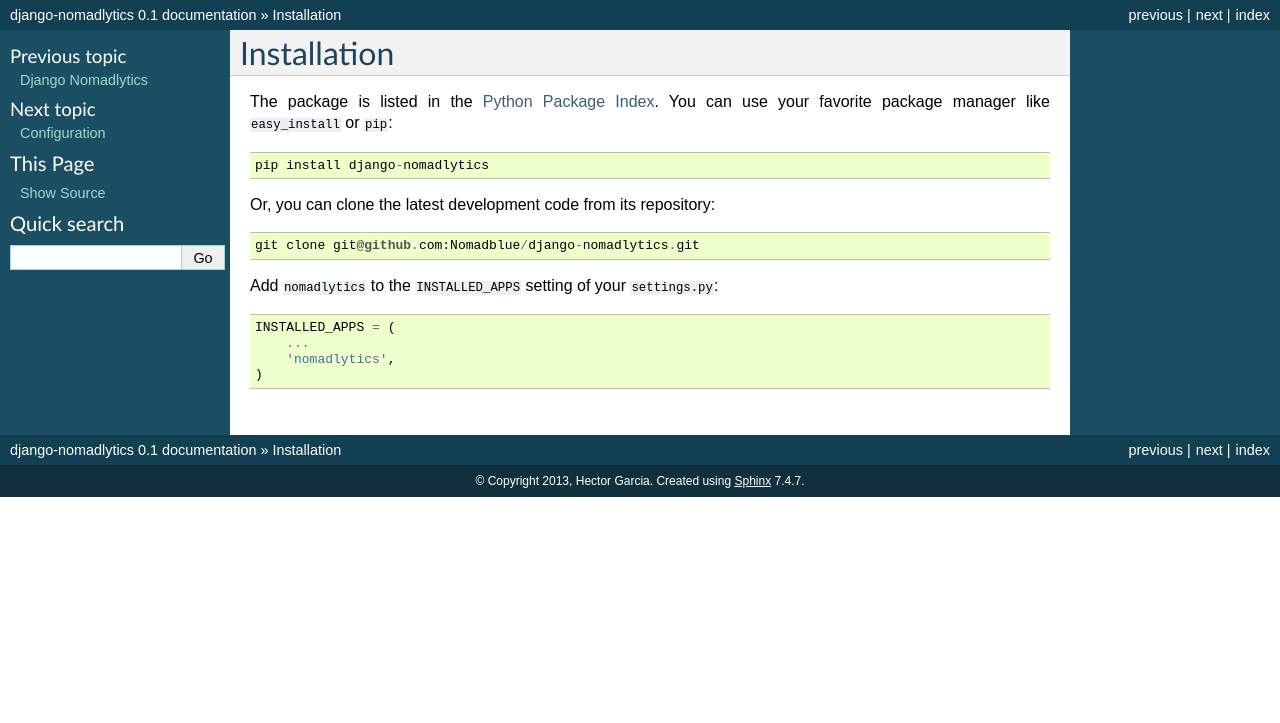
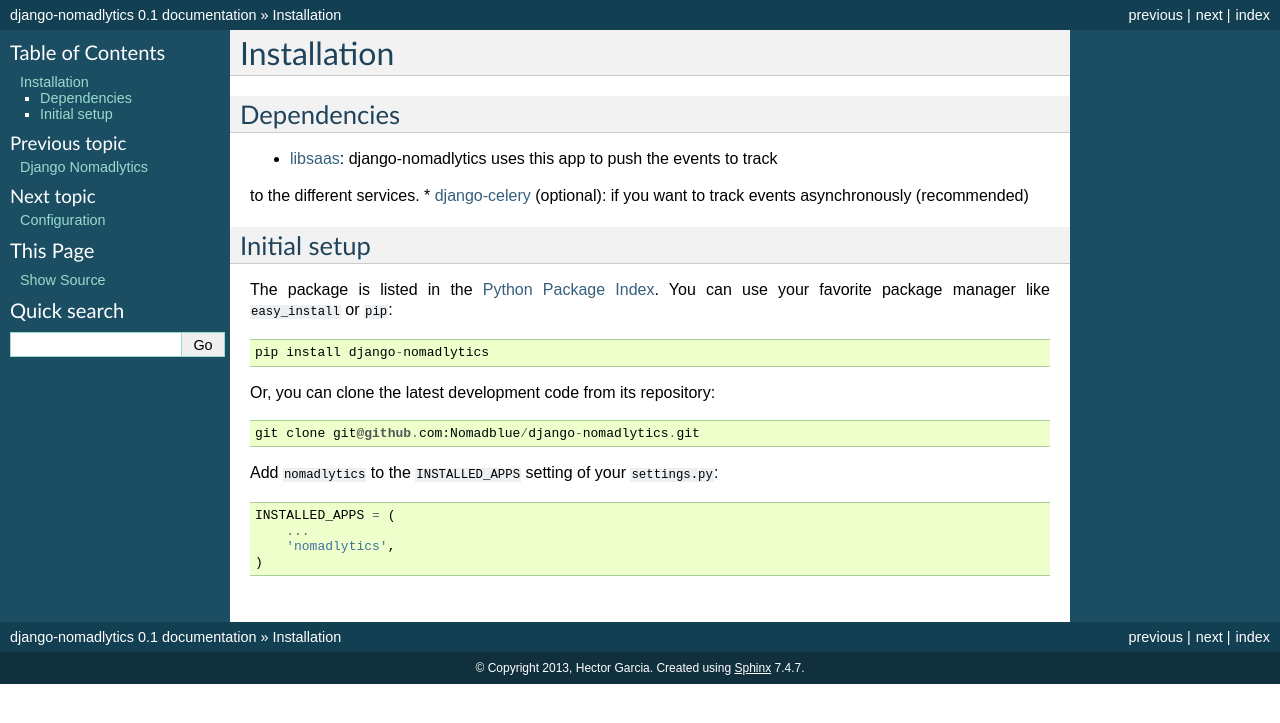
Before and after one commit to Nomadblue/django-nomad-lytics, a Sphinx documentation site: the page built from docs/installation.rst, in a window 1280 px wide. Shown: the top 723 px of the page. Built offline with Sphinx 7.4.7, drawn with Linux system fonts in a browser that asks for light colours.

Commit message:
updated docs

```diff
--- a/docs/configuration.rst
+++ b/docs/configuration.rst
@@ -2,8 +2,8 @@
 Configuration
 =============
 
-Initial setup
-=============
+Setup
+=====
 
 NOMADLYTICS_EVENTS
 ------------------
--- a/docs/installation.rst
+++ b/docs/installation.rst
@@ -1,6 +1,19 @@
 ============
 Installation
 ============
+
+Dependencies
+============
+
+* `libsaas`_: django-nomadlytics uses this app to push the events to track
+to the different services.
+* `django-celery`_ (optional): if you want to track events asynchronously (recommended)
+
+.. _libsaas: https://github.com/ducksboard/libsaas
+.. _django-celery: https://github.com/celery/django-celery
+
+Initial setup
+=============
 
 The package is listed in the `Python Package Index`_. You can use your favorite
 package manager like ``easy_install`` or ``pip``::
--- a/nomadlytics/__init__.py
+++ b/nomadlytics/__init__.py
@@ -1,2 +1,2 @@
-VERSION = (0, 1, 0)
+VERSION = (0, 1)
 __version__ = '.'.join(map(str, VERSION))
```
